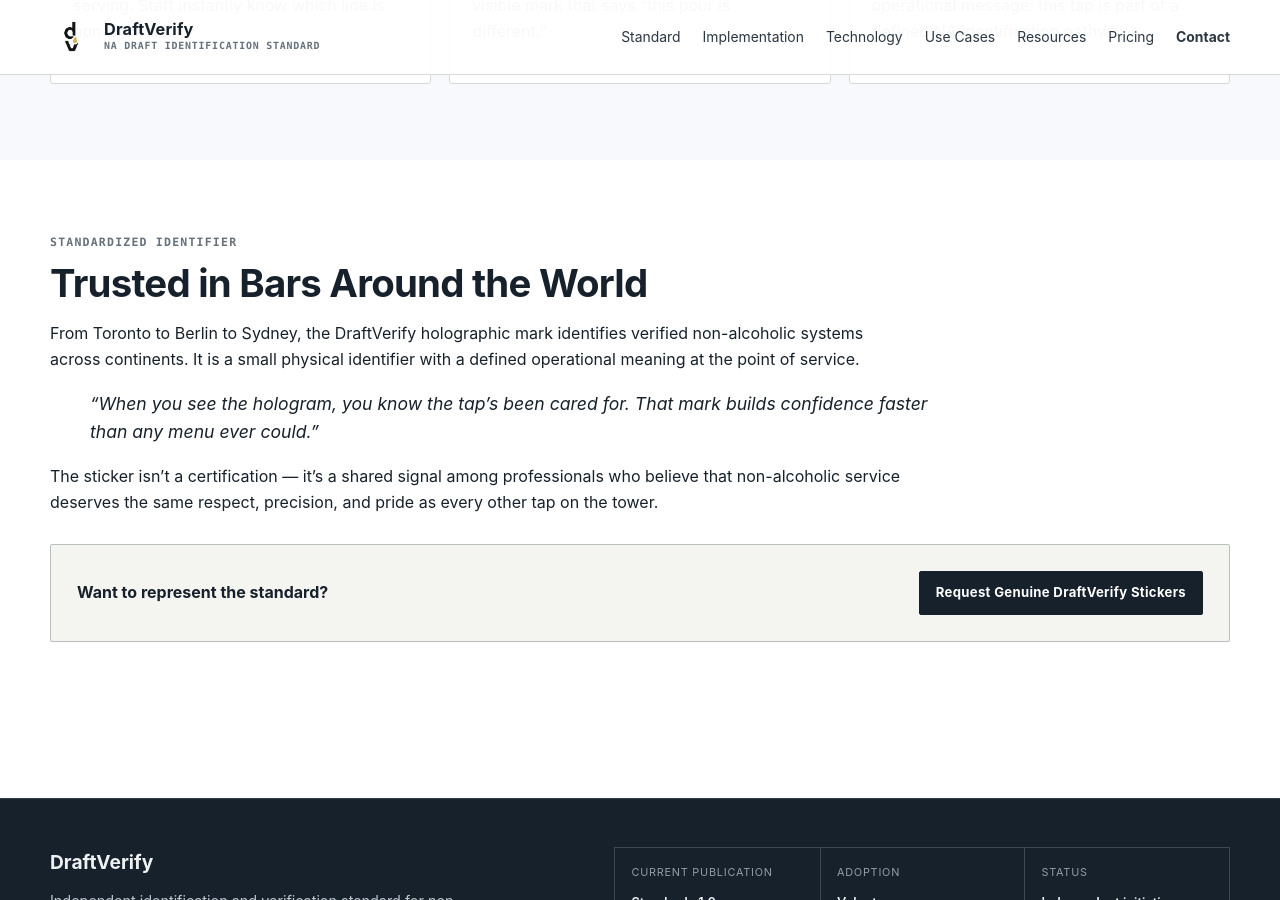
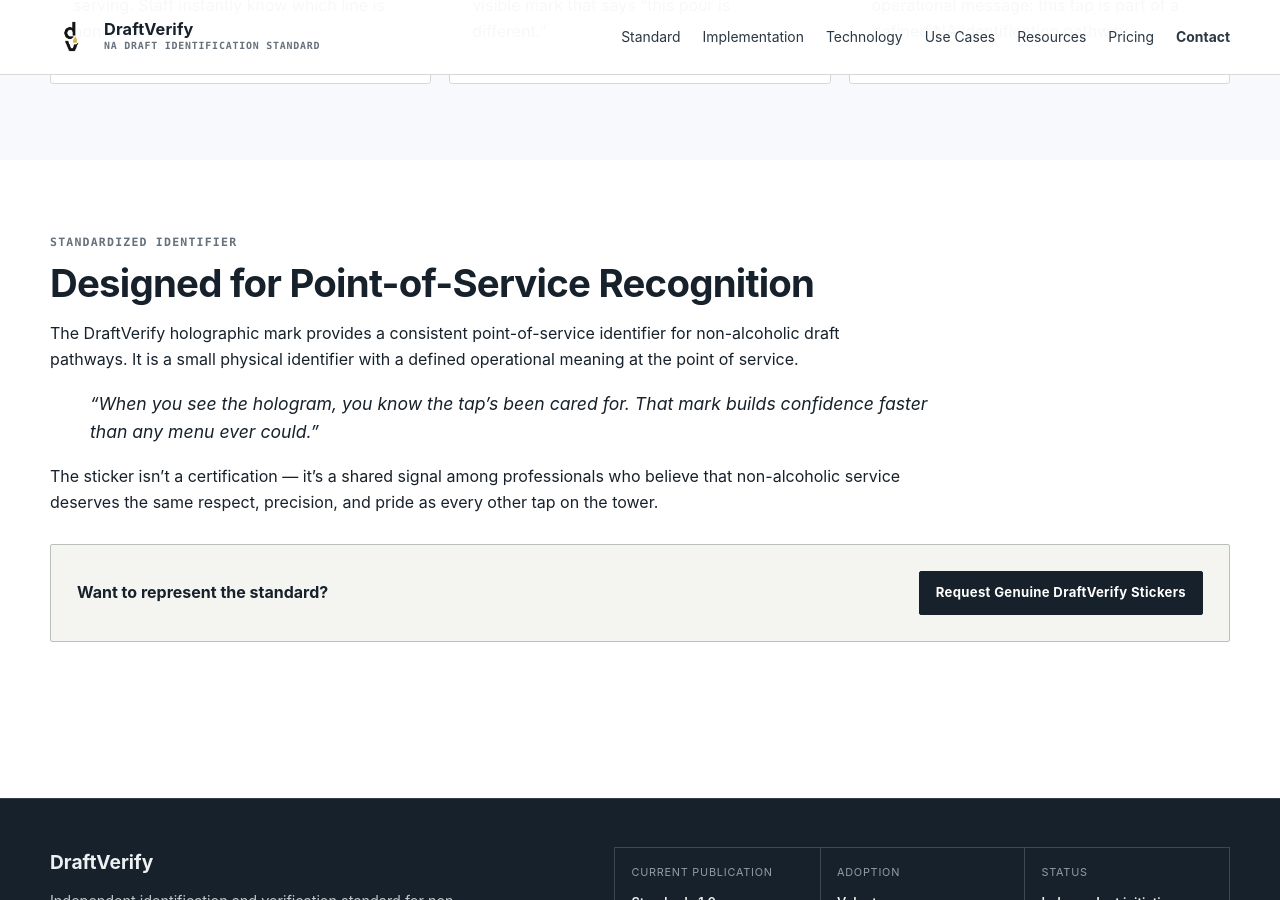
Before and after one commit to draftverify/draftverify.com, a Jekyll site: the page built from tower-stickers.html, in a window 1280 px wide and 900 px high, scrolled down 2107 px. Built offline with Jekyll 4.4.1, drawn with Linux system fonts in a browser that asks for light colours.

Commit message:
Remove unsupported adoption language from sticker page

```diff
--- a/tower-stickers.html
+++ b/tower-stickers.html
@@ -129,10 +129,10 @@ layout: default
 <section class="section">
   <div class="container">
     <div class="kicker">Standardized Identifier</div>
-    <h2 class="h2">Trusted in Bars Around the World</h2>
+    <h2 class="h2">Designed for Point-of-Service Recognition</h2>
 
     <p style="max-width:860px">
-      From Toronto to Berlin to Sydney, the DraftVerify holographic mark identifies verified non-alcoholic systems across continents.
+      The DraftVerify holographic mark provides a consistent point-of-service identifier for non-alcoholic draft pathways.
       It is a small physical identifier with a defined operational meaning at the point of service.
     </p>
 
```
